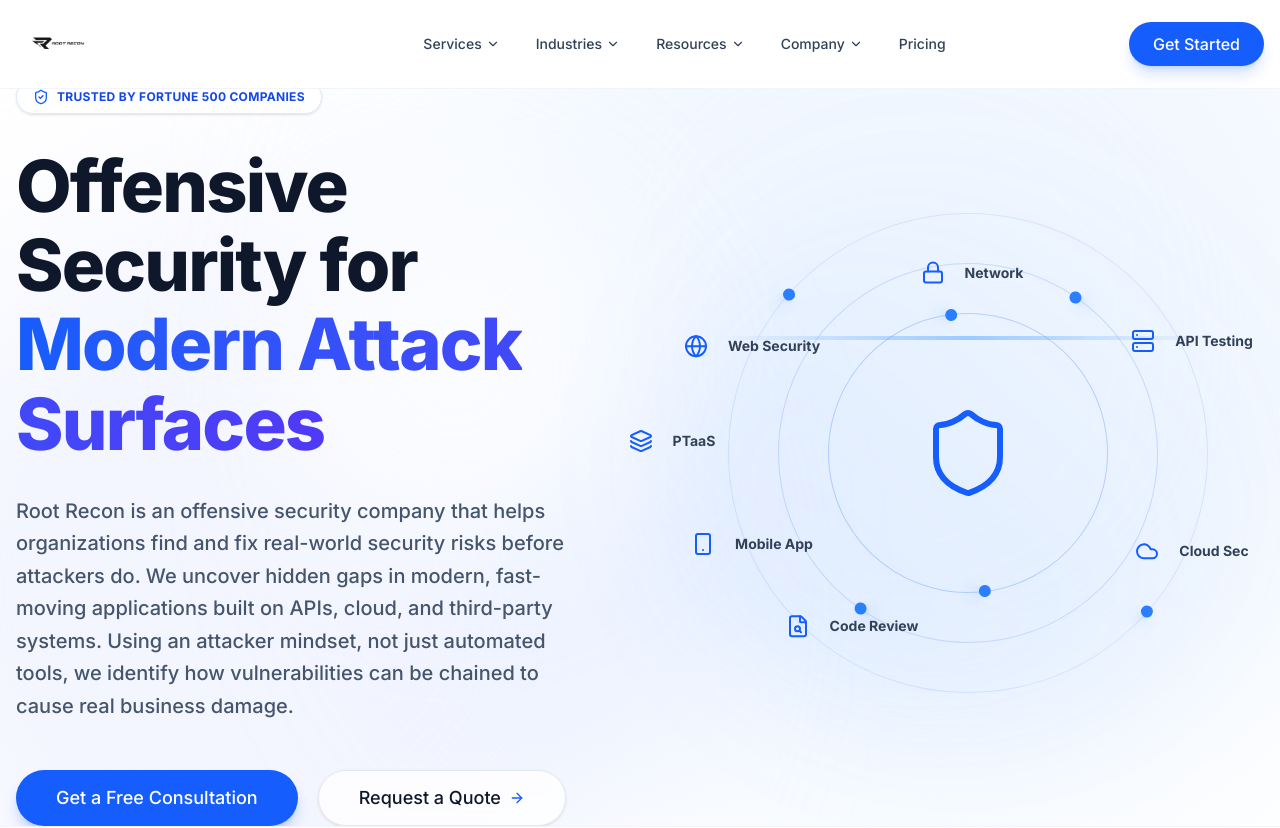
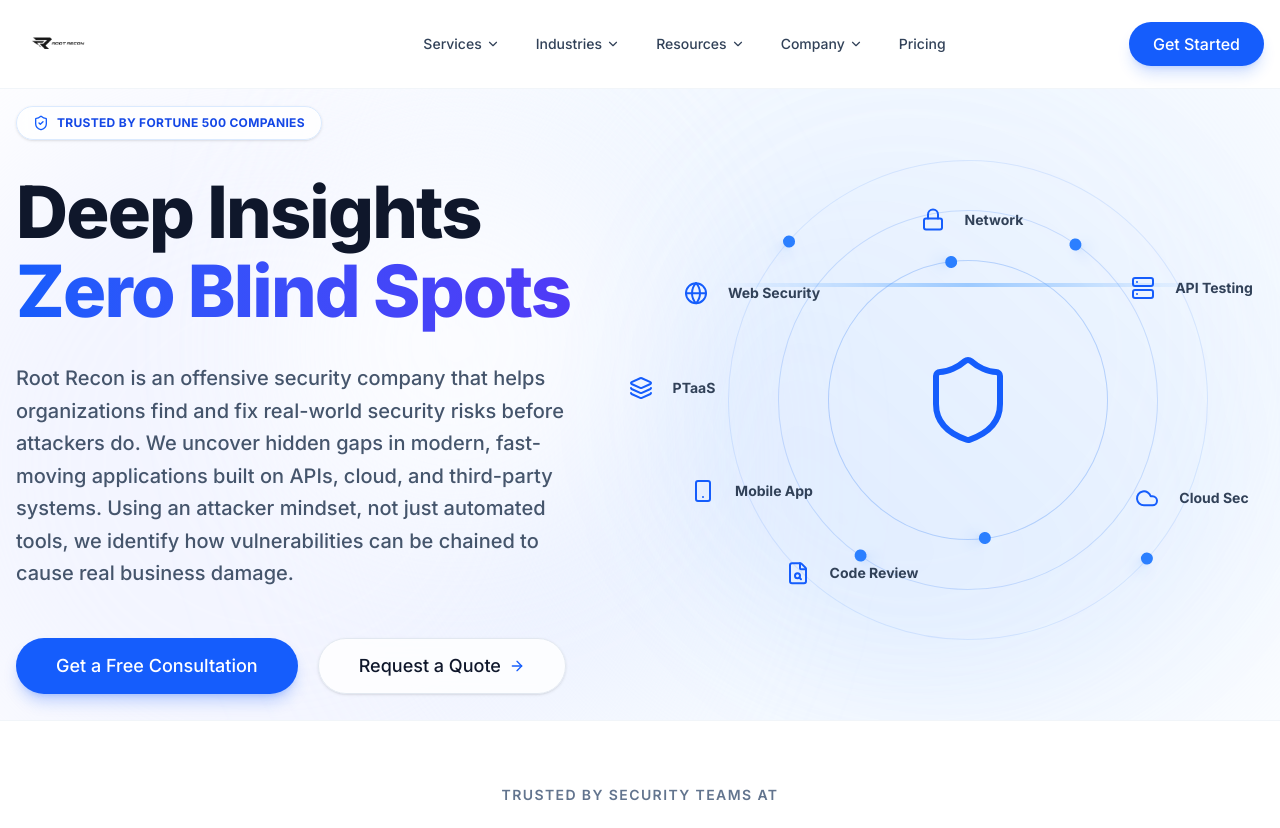
Before and after one commit to Siraj617/roor_recon, a Next.js app: page / in a window 1280 px wide. Shown: the top 828 px of the page. Built offline with nearby package versions, Linux system fonts and the light colour scheme.

Commit message:
Update Hero.tsx

```diff
--- a/components/sections/Hero.tsx
+++ b/components/sections/Hero.tsx
@@ -36,9 +36,9 @@
                             transition={{ duration: 0.5, delay: 0.1 }}
                             className="text-5xl md:text-6xl lg:text-7xl font-extrabold tracking-tight text-slate-900 leading-[1.1]"
                         >
-                            Offensive Security for <br />
+                            Deep Insights <br />
                             <span className="text-transparent bg-clip-text bg-gradient-to-r from-blue-600 to-indigo-600">
-                                Modern Attack Surfaces
+                                Zero Blind Spots
                             </span>
                         </motion.h1>
 
```
